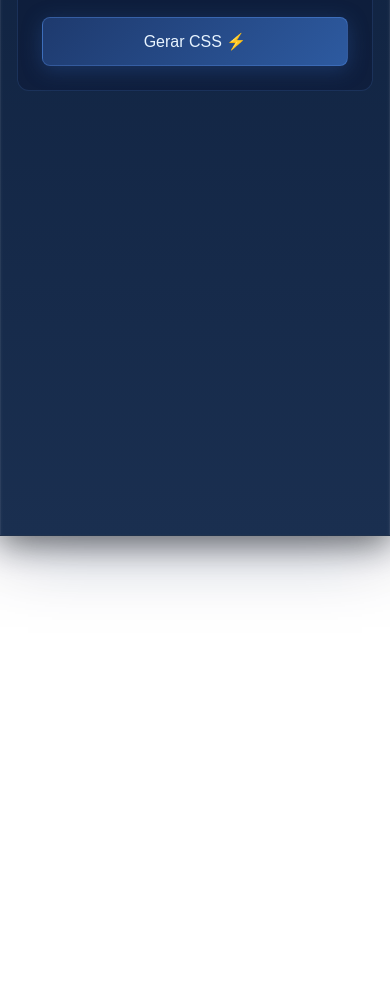
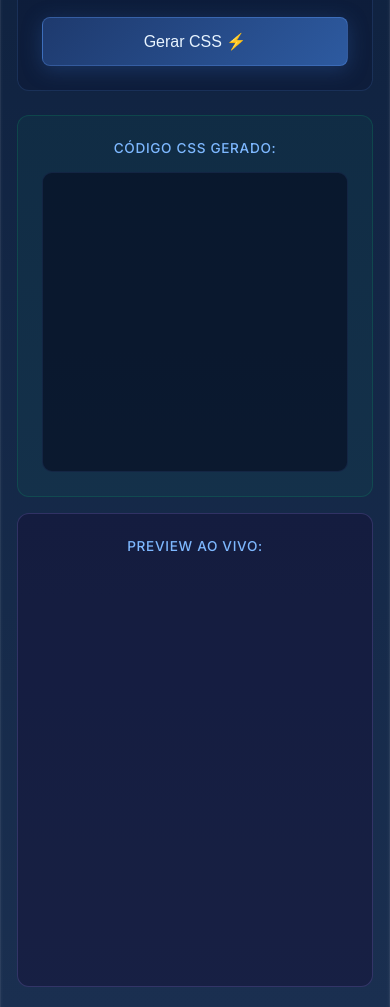
Before and after one commit to DanielMartins22/gerador-css-ia, a plain HTML site: page index.html in a window 390 px wide. Shown: the part 308-1315 px from the top of the page. Before the commit the page ends 844 px from the top, so only its background shows below. Drawn offline with Linux system fonts and the light colour scheme.

Commit message:
Ajusta a função de geração de código para focar no botão após a execução e modifica o layout do main para flex com ordem nos elementos de preview e saída

```diff
--- a/scripts.js
+++ b/scripts.js
@@ -63,6 +63,9 @@
     codegerate.textContent = filterDados
     // Define o srcdoc do iframe com o código para preview
     resultCode.srcdoc = filterDados
+
+    // Garante que o foco volte ao botão para evitar problemas de clique duplo
+    buttonGenerate.focus()
 }
 
 // Adiciona evento de clique ao botão para chamar a função generateCode
--- a/styles.css
+++ b/styles.css
@@ -260,8 +260,17 @@
     }
 
     main {
-        grid-template-columns: 1fr;
+        display: flex;
+        flex-direction: column;
         gap: 16px;
+    }
+
+    #preview-section {
+        order: 2;
+    }
+
+    #output-section {
+        order: 1;
     }
 
     h1 {
```
